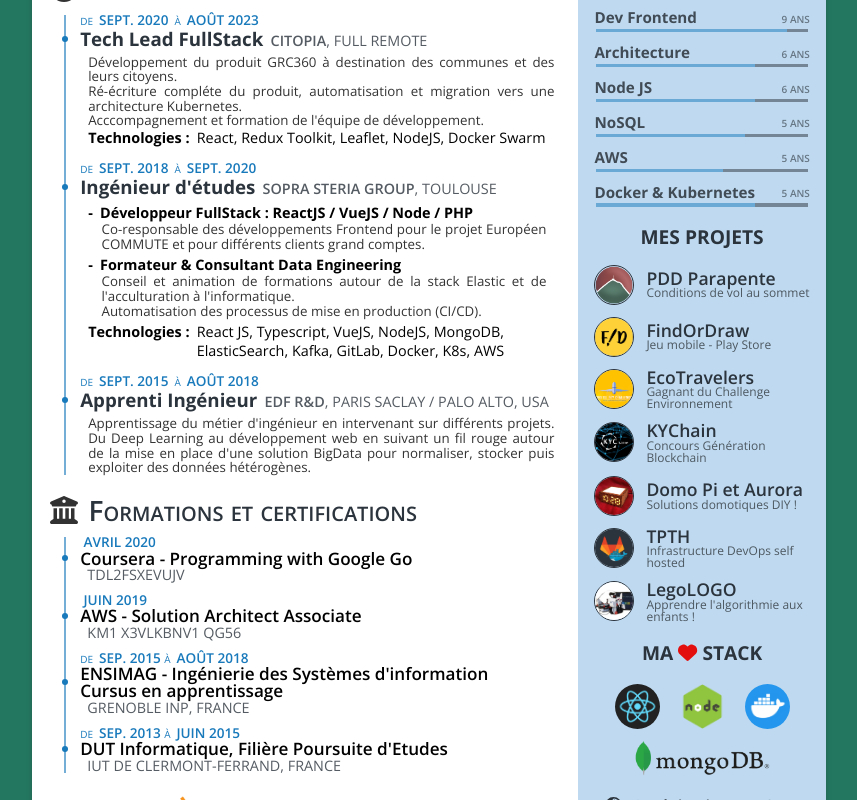
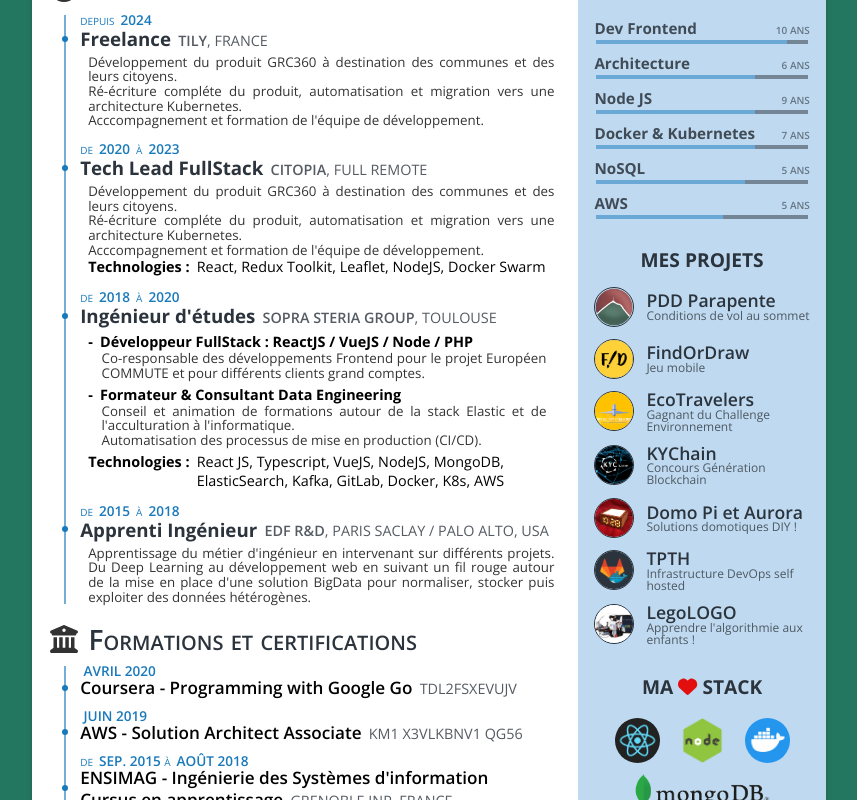
Before and after one commit to dprslt/resume, a React (Vite) app: page / in a window 1280 px wide. Shown: the part 280-1080 px from the top of the page, without its empty margins (211-1068 px from the left). Built offline with nearby package versions, Linux system fonts and the light colour scheme.

Commit message:
WIP update tily

```diff
--- a/src/components/ResumePage/Header.tsx
+++ b/src/components/ResumePage/Header.tsx
@@ -5,6 +5,10 @@
 import PersonnalData from "./PersonnalData";
 
 const Header: React.FunctionComponent<React.PropsWithChildren<unknown>> = () => {
+
+  const url = new URL(window.location.href);
+  const title = url.searchParams.get("title");
+
   return (
     <header>
       <div className={"header-bg"}>
@@ -14,7 +18,9 @@
               {personalData.name} {personalData.surname}
             </h1>
             <h2>
-              <I18nTextNode text={personalData.title} />
+              {title ? title :
+                <I18nTextNode text={personalData.title} />
+              }
             </h2>
           </div>
           <PersonnalData />
--- a/src/components/ResumePage/Page.scss
+++ b/src/components/ResumePage/Page.scss
@@ -513,6 +513,10 @@
       }
 
       .form-content {
+
+        h3, .secondary {
+          display: inline;
+        }
         h3 {
           font-weight: 600;
           font-size: 1.07rem;
--- a/src/data/theo/experiences.ts
+++ b/src/data/theo/experiences.ts
@@ -1,6 +1,28 @@
 import { ExperienceType } from "../../types/resume-infos/Experience";
 
 export const experiences: Array<ExperienceType> = [
+  {
+    displayLevel: "full",
+    title: {
+      fr: "Freelance",
+      en: "Freelance",
+    },
+    company: "Tily",
+    place: "France",
+    date: {
+      from: "2024",
+    },
+    description: {
+      fr:
+        "Développement du produit GRC360 à destination des communes et des leurs citoyens.\n"+
+        "Ré-écriture compléte du produit, automatisation et migration vers une architecture Kubernetes.\n"+
+        "Acccompagnement et formation de l'équipe de développement.",
+      en:
+        "Designing and building the GRC360 product to ease dialog between cities and citizens.\n"+
+        "Full rewrite of the product, migrate to Kubernete with fully automated CI/CD.\n"+
+        "Growing and training of the dev team",
+    },
+  },
   {
     displayLevel: "full",
     title: {
@@ -10,10 +32,10 @@
     company: "Citopia",
     place: "Full Remote",
     date: {
-      from: "Sept. 2020",
+      from: "2020",
       to: {
-        fr: "Août 2023",
-        en: "Aug 2023",
+        fr: "2023",
+        en: "2023",
       },
     },
     description: {
@@ -37,8 +59,8 @@
     company: "Sopra Steria Group",
     place: "Toulouse",
     date: {
-      from: "Sept. 2018",
-      to: "Sept. 2020",
+      from: "2018",
+      to: "2020",
     },
     activities: [
       {
@@ -90,10 +112,10 @@
     company: "EDF R&D",
     place: "Paris Saclay / Palo Alto, USA",
     date: {
-      from: "Sept. 2015",
+      from: "2015",
       to: {
-        fr: "Août 2018",
-        en: "Aug 2018",
+        fr: "2018",
+        en: "2018",
       },
     },
     displayLevel: "compact",
--- a/src/data/theo/formation.ts
+++ b/src/data/theo/formation.ts
@@ -44,7 +44,7 @@
   },
   {
     title: {
-      fr: "DUT Informatique, Filière Poursuite d'Etudes",
+      fr: "DUT Informatique",
       en: "Technical Degree - Computer Science",
     },
     secondary: {
--- a/src/data/theo/personalData.ts
+++ b/src/data/theo/personalData.ts
@@ -16,18 +16,14 @@
     target: "mail://theo.depresle@gmail.com",
     text: "theo.depresle@gmail.com",
   },
-  age: {
-    fr: "26 ans",
-    en: "26 years old",
-  },
   license: {
     fr: "Permis de conduire, véhicule personnel",
     en: "Driver license, personal car",
   },
   personalFooterIcon: faMotorcycle,
   personalFooterNote: {
-    fr: "Tech enthusiast, motard, pilote de parapente, photographe amateur et DIY",
-    en: "Tech enthusiast, biker, glider pilot, amateur photograph and DIY",
+    fr: "Tech enthusiast, pilote de parapente, motard,  et DIY",
+    en: "Tech enthusiast, glider pilot, biker and DIY",
   },
 
   linkedIn: "https://www.linkedin.com/in/dprslt/",
--- a/src/data/theo/projects.ts
+++ b/src/data/theo/projects.ts
@@ -21,11 +21,9 @@
   },
   {
     title: "FindOrDraw",
-    link:
-      "https://play.google.com/store/apps/details?id=com.cognitivecompany.findordraw",
     shortDescription: {
-      fr: "Jeu mobile - Play Store",
-      en: "Mobile game - Play Store",
+      fr: "Jeu mobile",
+      en: "Mobile game",
     },
     images: [findOrDraw],
   },
--- a/src/data/theo/skills.ts
+++ b/src/data/theo/skills.ts
@@ -6,7 +6,7 @@
       fr: "Dev Frontend",
       en: "Frontend Dev",
     },
-    xp: 9,
+    xp: 10,
     percentage: 90,
   },
   {
@@ -16,7 +16,12 @@
   },
   {
     name: "Node JS",
-    xp: 6,
+    xp: 9,
+    percentage: 75,
+  },
+  {
+    name: "Docker & Kubernetes",
+    xp: 7,
     percentage: 75,
   },
   {
@@ -29,9 +34,4 @@
     xp: 5,
     percentage: 60,
   },
-  {
-    name: "Docker & Kubernetes",
-    xp: 5,
-    percentage: 75,
-  },
 ];
--- a/src/types/resume-infos/Experience.ts
+++ b/src/types/resume-infos/Experience.ts
@@ -16,5 +16,5 @@
   };
   activities?: Array<ExperienceActivity>;
   displayLevel: "full" | "compact" | "none";
-  tech: Array<string>;
+  tech? : Array<string>;
 }
--- a/src/types/resume-infos/PersonalData.ts
+++ b/src/types/resume-infos/PersonalData.ts
@@ -13,7 +13,6 @@
 
   phone: TargetableInfo;
   mail: TargetableInfo;
-  age: I18nText;
   license: I18nText;
 
   personalFooterIcon: IconProp;
```
Also changed, not shown: 1 other file (tests, documents, lock files or other folders).
